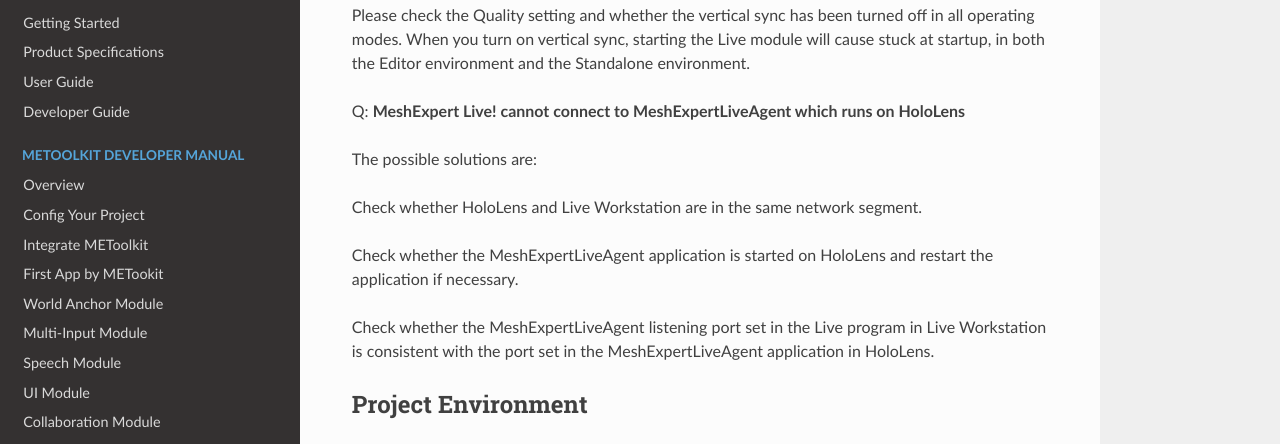
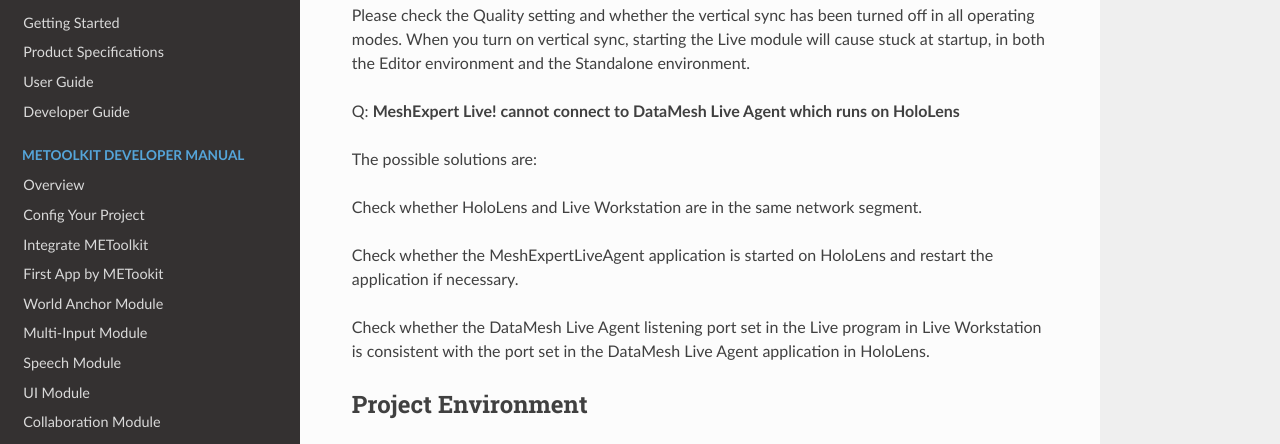
Before and after one commit to michael2008/ME-Live-Doc, an MkDocs documentation site: the page built from docs/trouble-shooting.md, in a window 1280 px wide and 900 px high, scrolled down 2461 px. Shown: the part 156-600 px from the top of the window. Built offline with MkDocs 1.6.1, drawn with Linux system fonts in a browser that asks for light colours; nearby versions of some CDN libraries; old or Windows-style settings are respelled for this version of MkDocs.

Commit message:
Update trouble-shooting.md

```diff
--- a/docs/trouble-shooting.md
+++ b/docs/trouble-shooting.md
@@ -75,7 +75,7 @@ Q: **Stuck shortly after the start**
 
 Please check the Quality setting and whether the vertical sync has been turned off in all operating modes. When you turn on vertical sync, starting the Live module will cause stuck at startup, in both the Editor environment and the Standalone environment.
 
-Q: **MeshExpert Live! cannot connect to MeshExpertLiveAgent which runs on HoloLens**
+Q: **MeshExpert Live! cannot connect to DataMesh Live Agent which runs on HoloLens**
 
 The possible solutions are:
 
@@ -83,7 +83,7 @@ Check whether HoloLens and Live Workstation are in the same network segment.
 
 Check whether the MeshExpertLiveAgent application is started on HoloLens and restart the application if necessary.
 
-Check whether the MeshExpertLiveAgent listening port set in the Live program in Live Workstation is consistent with the port set in the MeshExpertLiveAgent application in HoloLens.
+Check whether the DataMesh Live Agent listening port set in the Live program in Live Workstation is consistent with the port set in the DataMesh Live Agent application in HoloLens.
 
 ## Project Environment
 Q: **Stuck when starting program inside Unity**
```
